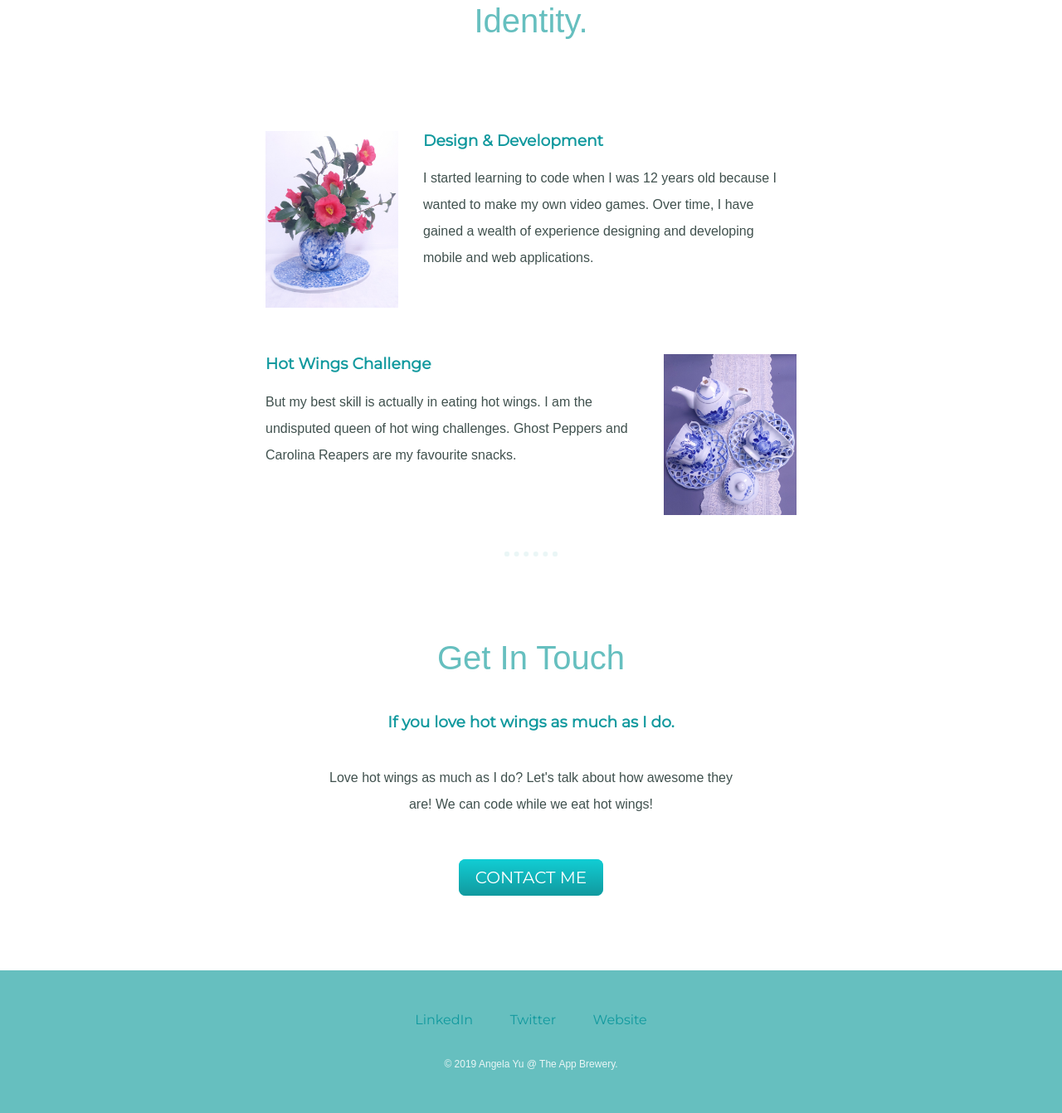
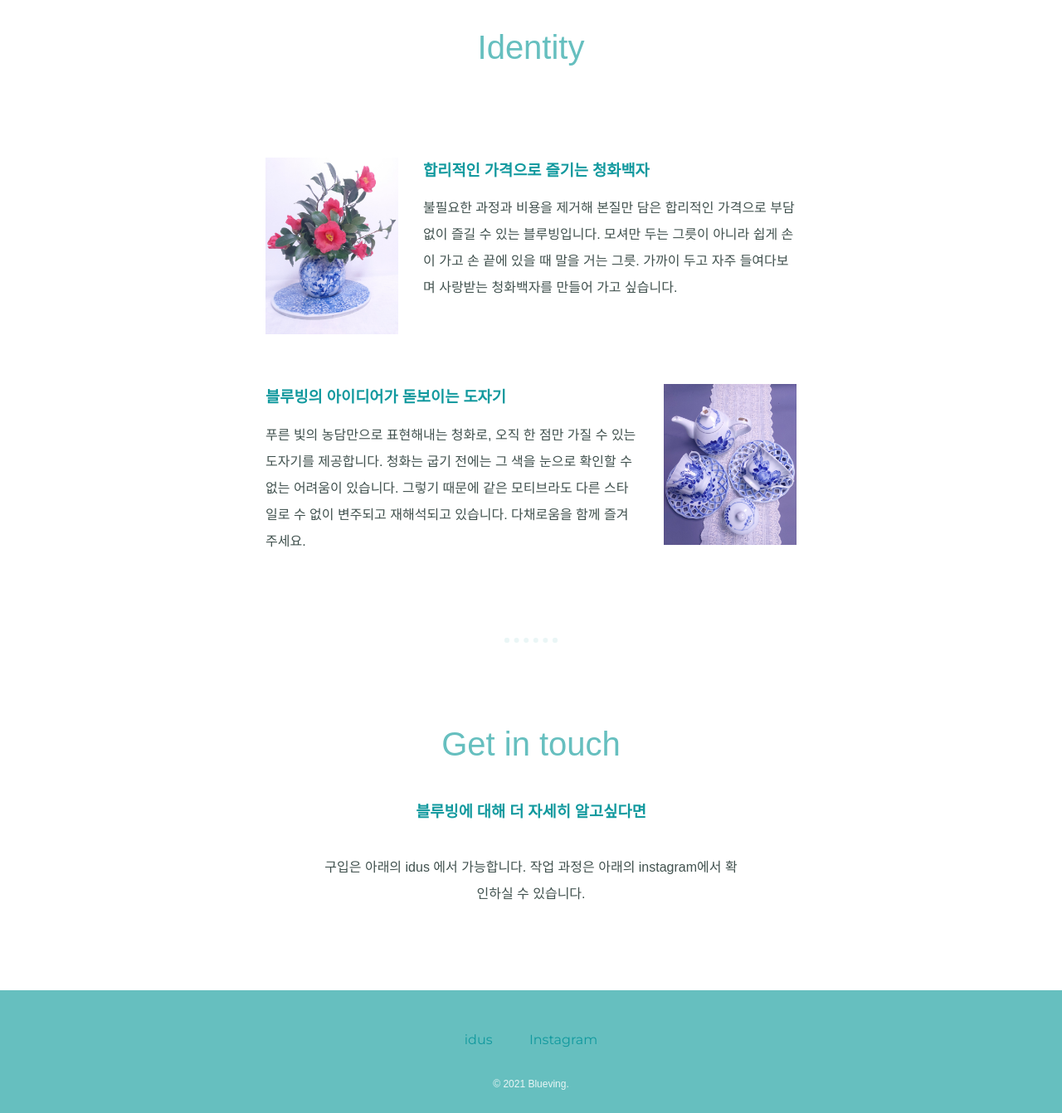
Before and after one commit to shipowner99/blueving, a plain HTML site: page index.html in a window 1280 px wide. Shown: the part 1441-2783 px from the top of the page at 83% size. Drawn offline with Linux system fonts and the light colour scheme.

Commit message:
Update index.html

```diff
--- a/index.html
+++ b/index.html
@@ -23,43 +23,41 @@
     <div class="profile">
       <img src="static/logo.png" alt="logo-img" width="500">
       <h2>안녕하세요.</h2>
-      <p class="intro">하얀 백자위에 푸른 공기를 깔고 그림을 그리는 것을 좋아하는 blueving입니다.
-        왜 청화가 그려진 도자기들은 그토록 비싸거나 단순할까요?
+      <p class="intro">하얀 백자 위에 푸른 공기를 깔고 그림을 그리는 것을 좋아하는 blueving입니다.
+        왜 청화가 그려진 도자기들은 그토록 비싸거나 단순할까요? 오직 블루빙에서만 만날 수 있는 다양한 아이디어의 청화백자들을 경험하세요.
 </p>
     </div>
     <hr>
     <div class="skills">
-      <h2>Identity.</h2>
+      <h2>Identity</h2>
       <div class="skill-row">
         <img class="code-img" src="static/flower.jpg" alt="code-img">
 
-        <h3>Design & Development</h3>
-        <p>I started learning to code when I was 12 years old because I wanted to make my own video games. Over time, I have gained a wealth of experience designing and developing mobile and web applications.</p>
+        <h3>합리적인 가격으로 즐기는 청화백자</h3>
+        <p>불필요한 과정과 비용을 제거해 본질만 담은 합리적인 가격으로 부담 없이 즐길 수 있는 블루빙입니다. 모셔만 두는 그릇이 아니라 쉽게 손이 가고 손 끝에 있을 때 말을 거는 그릇. 가까이 두고 자주 들여다보며 사랑받는 청화백자를 만들어 가고 싶습니다.</p>
 
       </div>
       <div class="skill-row">
         <img class="chilli-img" src="static/teapot.jpg" alt="chillies-img">
 
-        <h3>Hot Wings Challenge</h3>
-        <p>But my best skill is actually in eating hot wings. I am the undisputed queen of hot wing challenges. Ghost Peppers and Carolina Reapers are my favourite snacks.</p>
+        <h3>블루빙의 아이디어가 돋보이는 도자기 </h3>
+        <p>푸른 빛의 농담만으로 표현해내는 청화로, 오직 한 점만 가질 수 있는 도자기를 제공합니다. 청화는 굽기 전에는 그 색을 눈으로 확인할 수 없는 어려움이 있습니다. 그렇기 때문에 같은 모티브라도 다른 스타일로 수 없이 변주되고 재해석되고 있습니다. 다채로움을 함께 즐겨주세요. </p>
 
       </div>
     </div>
     <hr>
     <div class="contact-me">
-      <h2>Get In Touch</h2>
-      <h3>If you love hot wings as much as I do.</h3>
-      <p class="contact-message">Love hot wings as much as I do? Let's talk about how awesome they are! We can code while we eat hot wings!</p>
-      <a class="btn" href="mailto:ilove@hotwings.com">CONTACT ME</a>
+      <h2>Get in touch</h2>
+      <h3>블루빙에 대해 더 자세히 알고싶다면</h3>
+      <p class="contact-message">구입은 아래의 idus 에서 가능합니다. 작업 과정은 아래의 instagram에서 확인하실 수 있습니다.</p>
     </div>
   </div>
 
 
   <div class="bottom-container">
-    <a class="footer-link" href="https://www.linkedin.com/in/angela-yu-963a584b/">LinkedIn</a>
-    <a class="footer-link" href="https://twitter.com/yu_angela">Twitter</a>
-    <a class="footer-link" href="https://www.appbrewery.co/">Website</a>
-    <p class="copyright">© 2019 Angela Yu @ The App Brewery.</p>
+    <a class="footer-link" href="https://idus.kr/iyp8m">idus</a>
+    <a class="footer-link" href="https://www.instagram.com/romance_potter/?next=%2F">Instagram</a>
+    <p class="copyright">© 2021 Blueving.</p>
   </div>
 </body>
 
```
